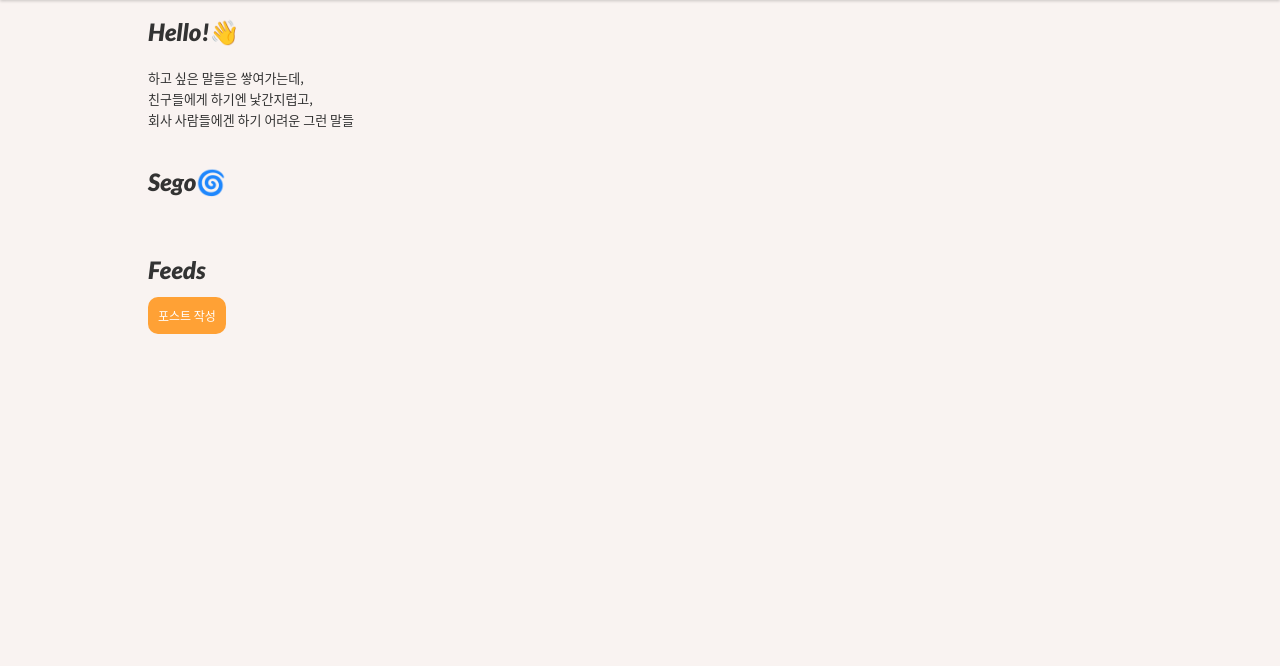
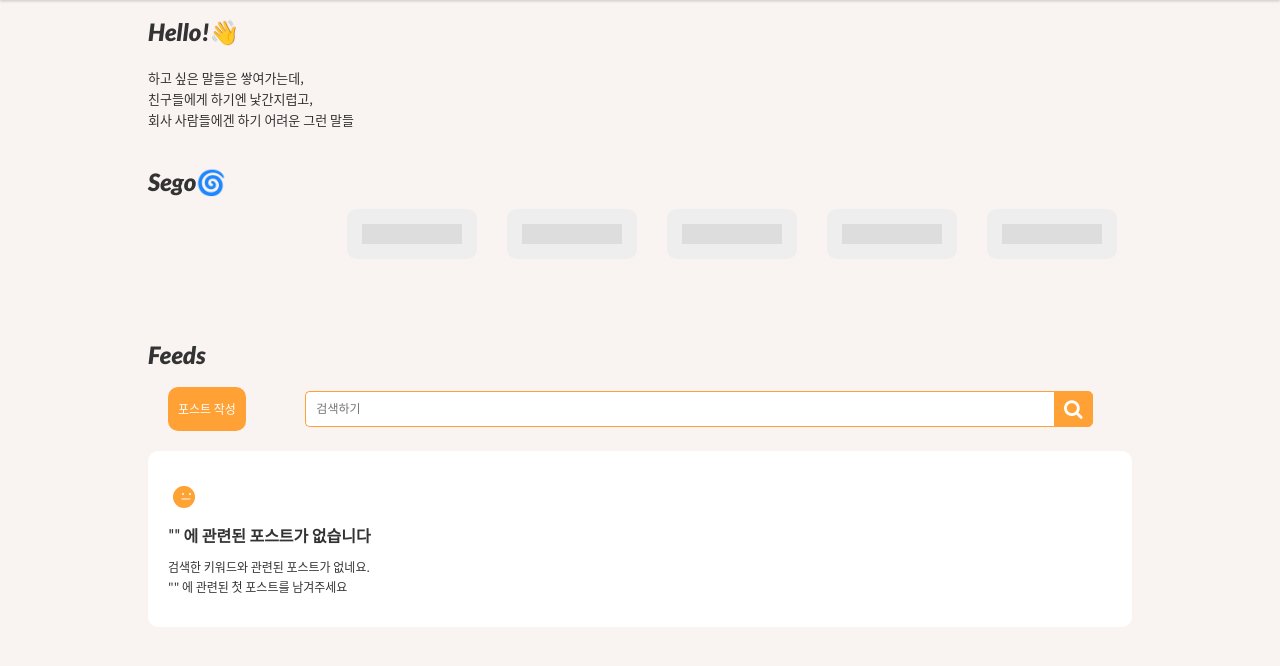
Before and after one commit to googie94/sego-test, a Django app: page / in a window 1280 px wide. Shown: the part 56-722 px from the top of the page. Run offline with Django 3.2, Linux system fonts and the light colour scheme; tables that the repository leaves empty hold one stand-in row (values such as "Sample post"); some libraries are stand-ins or nearby versions.

Commit message:
release-search

```diff
--- a/blog/static/css/styles.css
+++ b/blog/static/css/styles.css
@@ -1,3 +1,4 @@
+@import url('//netdna.bootstrapcdn.com/font-awesome/4.1.0/css/font-awesome.min.css');
 @charset "utf-8";
 /*
  * default style definition
@@ -149,6 +150,11 @@
 	input.inputFull, select.inputFull {
 		width: 20%;
 	}
+	.search-wrap {
+		width: 80%;
+		align-self: center;
+		margin: 0 auto;
+	}
 }
 .intro {
 	padding: 20px;
@@ -186,6 +192,11 @@
 }
 .hit-content p {
 	font-size: 12px;
+}
+.hit-content p:empty {
+  width: 100px;
+  height: 20px;
+  background: #ddd;
 }
 .feeds {
 	font-family:'Lato', sans-serif;
@@ -241,7 +252,7 @@
 	padding: 10px;
 	background-color: #FFA135;
 	color: white;
-	margin: 20px 20px;
+	margin: 0px 20px;
 }
 .radius10 {
 	border-radius: 10px;
@@ -266,9 +277,87 @@
 	font-size: 14px;
 }
 
+/*SEARCH*/
+.search-wrap {
+	align-self: center;
+	margin: 0 auto;
+}
+.search {
+  width: 100%;
+  position: relative;
+  display: flex;
+}
+
+.searchTerm {
+  width: 100%;
+  border: 1px solid #FFA135;
+  border-right: none;
+  padding: 10px;
+  height: 36px;
+  border-radius: 5px 0 0 5px;
+  outline: none;
+  font-size: 12px;
+  /*color: #184C5F;*/
+}
+
+.searchTerm:focus{
+  /*color: #184C5F;*/
+}
+
+.searchButton {
+  width: 40px;
+  height: 36px;
+  border: 1px solid #FFA135;
+  background: #FFA135;
+  text-align: center;
+  color: #fff;
+  border-radius: 0 5px 5px 0;
+  cursor: pointer;
+  font-size: 20px;
+}
+.fa-search:before {
+	content: "\f002";
+}
+.filter__toast {
+	position: absolute;
+	background-color: #FFC645;
+	padding: 5px 10px;
+	border-radius: 6px;
+	z-index: 1;
+	bottom: 150px;
+	right: 50%;
+	left: 60%;
+	box-shadow: 0px 0px 30px 0px rgba(0,0,0,0.1);
+	font-size: 11px;
+	width: fit-content;
+	text-align: center;
+	margin: 0 -70px;
+}
+.filter__toast:before {
+	display:inline-block!important;
+	content: '';
+	width: 0;
+	height: 0;
+	border-left: 7px solid transparent;
+	border-right: 7px solid transparent;
+	border-bottom: 7px solid #FFC645;
+	position: absolute;
+    left: 50%;
+    right: 50%;
+    top: -5px;
+}
+@media only screen and (min-width: 1024px) {
+	.filter__toast {
+		bottom: 245px;
+	}
+}
+@media only screen and (min-width: 480px) {
+	.filter__toast {
+		bottom: 245px;
+	}
+}
 
 /*OKRs*/
-
 .sub-header {
 	padding: 10px 30px;
 	font-family: 'Roboto Mono', monospace;
--- a/blog/templates/blog/post_list.html
+++ b/blog/templates/blog/post_list.html
@@ -27,6 +27,13 @@
 					</a>
 				</li>
 			</ul>
+			<ul v-if="hit_posts.length==0">
+				<li v-for="hit_post in 5">
+					<a>
+						<p></p>
+					</a>
+				</li>
+			</ul>
 		</div>
 	</div>
 
@@ -35,7 +42,20 @@
 		<div style="padding: 20px;">
 			<p class="feeds">Feeds</p>
 		</div>
-		<a href="{% url 'post_new' %}" class="comment-btn radius10" style="font-size: 12px;"><span>포스트 작성</span></a>
+		<div style="display: flex; padding: 0px 20px;">
+			<a href="{% url 'post_new' %}" class="comment-btn radius10 ft12"><span>포스트 작성</span></a>
+			<div class="search-wrap">
+			   <div class="search">
+			      <input type="text" class="searchTerm" placeholder="검색하기">
+			      <button type="submit" class="searchButton">
+			        <i class="fa fa-search"></i>
+			     </button>
+			   </div>
+			</div>
+			<transition name="fade" v-if="show_release">
+                <div class="filter__toast">검색기능을 사용해보세요</div>
+            </transition>
+		</div>
 	</div>
 
 	<div v-for="post in posts"
@@ -50,6 +70,18 @@
 				<pre class="card--content">[[ post.text ]]</pre>
 				<span style="font-size: 10px;">[[ post.comment.length ]] 개 댓글이 있습니다</span>
 				<p class="card--date">[[ moment(post.created_date).format('M월 D일 HH:mm') ]]</p>
+			</ul>
+		</a>
+	</div>
+	<div class="card--container" v-if="posts.length==0">
+		<a>
+			<div class="card--profile">
+				<img src="{% static '/img/ic_fair_limit_2w.svg' %}"></img>
+				<p>[[ keyword ]]</p>
+			</div>
+			<ul class="card--wrapper">
+				<li class="card--title">"[[ keyword ]]" 에 관련된 포스트가 없습니다</li>
+				<pre class="card--content">검색한 키워드와 관련된 포스트가 없네요.<br>"[[ keyword ]]" 에 관련된 첫 포스트를 남겨주세요</pre>
 			</ul>
 		</a>
 	</div>
@@ -68,40 +100,48 @@
 		posts2: [],
 		comments_cnt: [],
 		hit_posts: [],
+		show_release: true,
+		keyword: null,
 	},
 	created() {
-		this.getPost()
+		this.getPost2()
+		this.getPost('')
+		this.searchPost()
+		setTimeout(() => this.show_release=false, 6000);
 	},
 	methods: {
 
-		getPost() {
+		getPost(keyword) {
 			var v=this;
-			axios.get('/api/v1/blog/')
+			var url='?search='+keyword
+			v.keyword=keyword
+			axios.get('/api/v1/blog/'+url)
 			.then(function(res){
-				res.data.reverse()
-				v.posts=res.data
+				v.posts=res.data.reverse()
 				for (var i=0; i < v.posts.length; i++) {
 					Vue.set(v.posts[i], 'comment', [])
 				}
-				v.getComment()
+				v.getComment(v.posts)
 			})
 			.catch(function(err){})
 		},
 
-		getComment() {
+		getComment(post) {
 			var v=this;
 			axios.get('/api/v1/comment/')
 			.then(function(res){
-				for (var i=0; i < v.posts.length; i++) {
+				for (var i=0; i < post.length; i++) {
 					for (var j=0;  j < res.data.length; j++) {
-						if (v.posts[i].id == res.data[j].post_id) {
+						if (post[i].id == res.data[j].post_id) {
 							if (!res.data[j].approved_comment) {
-								v.posts[i].comment.push(j)
+								post[i].comment.push(j)
 							}
 						}
 					}
 				}
-				v.getPost2()
+				setTimeout(function(){
+					v.hitPost(v.posts2)
+				}, 500);
 			})
 			.catch(function(err){})
 		},
@@ -114,31 +154,29 @@
 				for (var x=0; x < v.posts2.length; x++) {
 					Vue.set(v.posts2[x], 'comment', [])
 				}
-				for (var i=0; i < v.posts2.length; i++) {
-					for (var j=0; j < v.posts.length; j++) {
-						if (v.posts[i].id == v.posts2[j].id) {
-							v.posts2[j].comment=v.posts[i].comment.length
-						}
-					}
-				}
-				v.hitPost(v.posts2)
+				v.getComment(v.posts2)
 			})
 			.catch(function(err){})
 		},
 
 		hitPost(post) {
 			var v=this;
-			var index=null
-			for (var i=0; i < post.length; i++) {
-				if (post[i].id == 43) {
-					post.splice(i, 1)
-				}
-			}
 			post.sort(function(a, b) {
-				return b.comment - a.comment
+				return b.comment.length - a.comment.length
 			})
 			post.splice(5)
 			v.hit_posts=post
+		},
+
+		searchPost() {
+			var v=this
+			document.addEventListener('keypress', logKey);
+			function logKey(e) {
+				if(e.which==13) {
+					var s=document.getElementsByClassName('searchTerm')[0]
+					v.getPost(s.value)
+				}
+			}
 		}
 
 	}
--- a/blog/views.py
+++ b/blog/views.py
@@ -8,9 +8,17 @@
 from .models import Post, Comment
 from .forms import PostForm, CommentForm
 
+from django_filters.rest_framework import DjangoFilterBackend
+from rest_framework.filters import SearchFilter
+# from django.db.models import Q
+
 class PostViewSet(viewsets.ModelViewSet):
     queryset = Post.objects.all()
     serializer_class = PostSerializer
+
+    filter_backends = [SearchFilter, DjangoFilterBackend]
+    # filter_fields = ['text']
+    search_fields = ['text']
 
 class CommentViewSet(viewsets.ModelViewSet):
     queryset = Comment.objects.all()
@@ -19,6 +27,14 @@
 def post_list(request):
     posts = Post.objects.filter(published_date__lte=timezone.now()).order_by('published_date')
     return render(request, 'blog/post_list.html', {'posts': posts})
+
+# def search_post(request, keyword):
+#     post_list = Post.objects.filter(Q(subject__contains=keyword))
+#     context = {
+#         'category_name': keyword,
+#         'post_list': post_list,
+#     }
+#     return render(request, 'blog/post_list.html', context)
 
 def post_detail(request, pk):
     post = get_object_or_404(Post, pk=pk)
--- a/web/settings.py
+++ b/web/settings.py
@@ -38,9 +38,11 @@
     'django.contrib.sessions',
     'django.contrib.messages',
     'django.contrib.staticfiles',
-    'sort_order_field',
+    #
     'rest_framework',
     'drf_yasg',
+    'django_filters',
+    #
     'blog',
     'okr',
     'polls'
```
Also changed, not shown: blog/templates/blog/base.html (+8 -0 lines).
